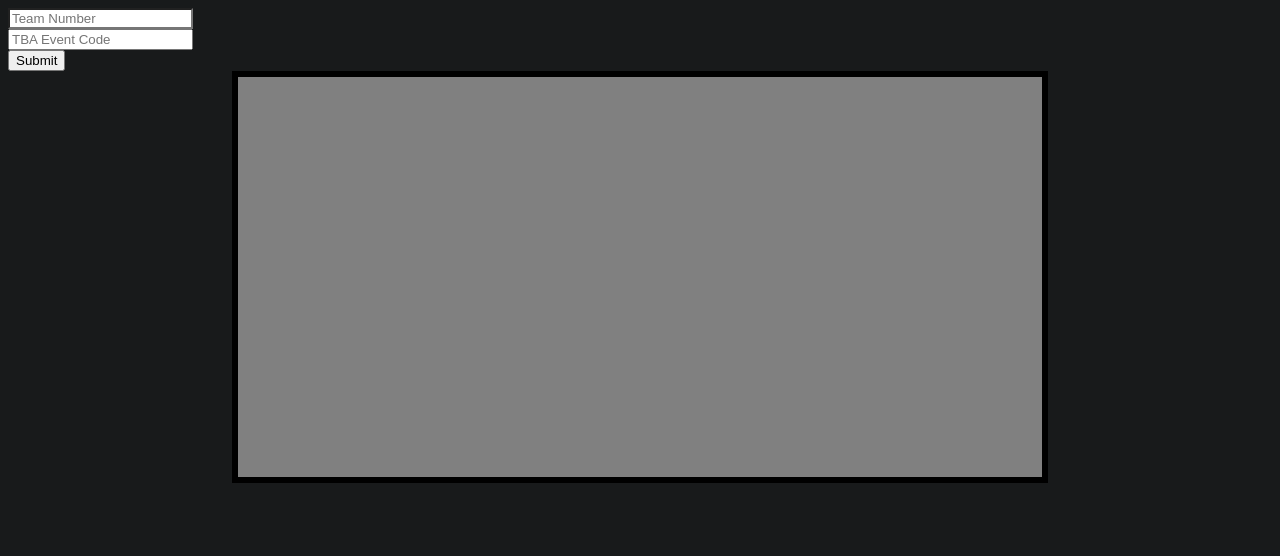
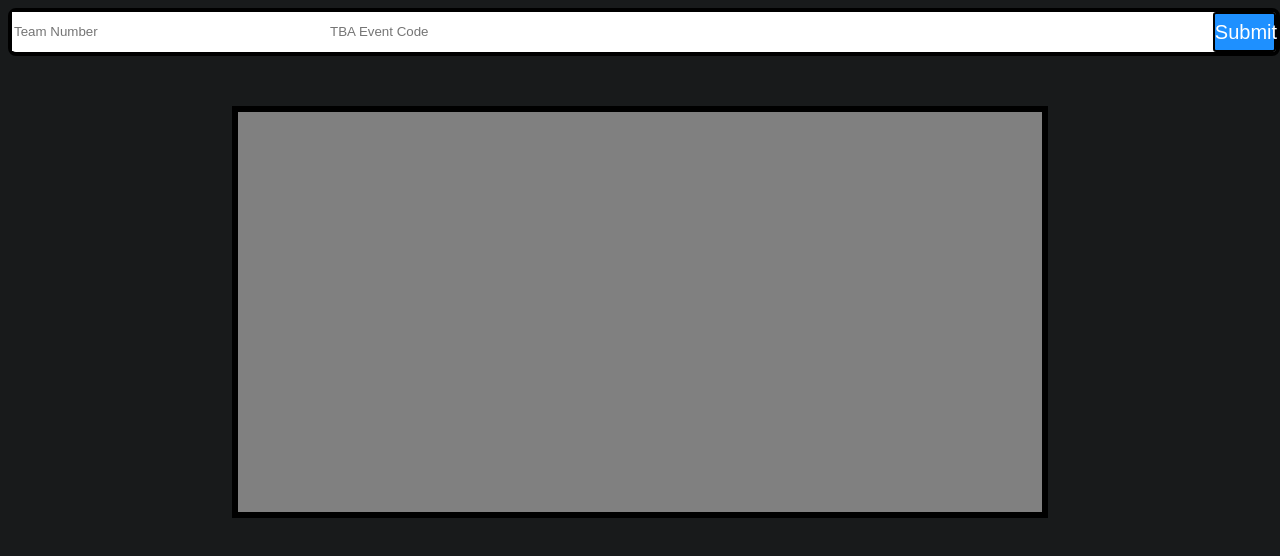
Before and after one commit to FRC-4459/LeoStats, a plain HTML site: page index.html in a window 1280 px wide. Drawn offline with nearby package versions, Linux system fonts and the light colour scheme; a web font is replaced by a local one.

Commit message:
Relocated inputs to a navbar

```diff
--- a/index.html
+++ b/index.html
@@ -14,17 +14,16 @@
 </head>
 
 <body style="background-color:#181a1b;">
+    <div id="navbar">
+        <button id="submitButton">Submit</button>
 
-    <div id="inputArea">
-        <div>
+        <div class="navInput">
             <input type="number" maxlength="4" id="teamNum" placeholder="Team Number">
         </div>
-        <div>
 
+        <div class="navInput">
             <input type="text" maxlength="16" id="eventCode" placeholder="TBA Event Code"></input>
         </div>
-
-        <button type="button" id="submitButton">Submit</button>
     </div>
 
     <div id="infoAreaDiv" class="infoArea">
--- a/styles.css
+++ b/styles.css
@@ -20,6 +20,52 @@ input[type=number] {
     appearance: none;
 }
 
+#navbar {
+    width: 100%;
+    height: 40px;
+    background-color: white;
+    border: 4px solid black;
+    border-radius: 8px;
+}
+
+#navbar #submitButton {
+    float: right;
+    width: 5%;
+    height: 100%;
+    outline: grey;
+    padding: 0px;
+    margin: 0px;
+
+    border-radius: 3px;
+    border: 2px solid black;
+    background-color: dodgerblue;
+
+    font-size: 20px;
+    font-weight: 500;
+    color: white;
+}
+
+#navbar #submitButton:hover {
+    cursor: pointer;
+}
+
+.navInput {
+    float: left;
+    height: 100%;
+    width: 25%;
+}
+
+.navInput input {
+    min-height: 93%;
+    min-width: 100%;
+    border: none;
+}
+
+.navInput input:focus {
+    border: none;
+    outline: none;
+}
+
 .infoArea {
     overflow: auto;
     height: 400px;
@@ -27,6 +73,7 @@ input[type=number] {
     background-color:grey;
     border: 6px solid black;
     margin: auto;
+    margin-top: 50px;
     display: flex;
     flex-direction: column;
     align-items: center;
```
